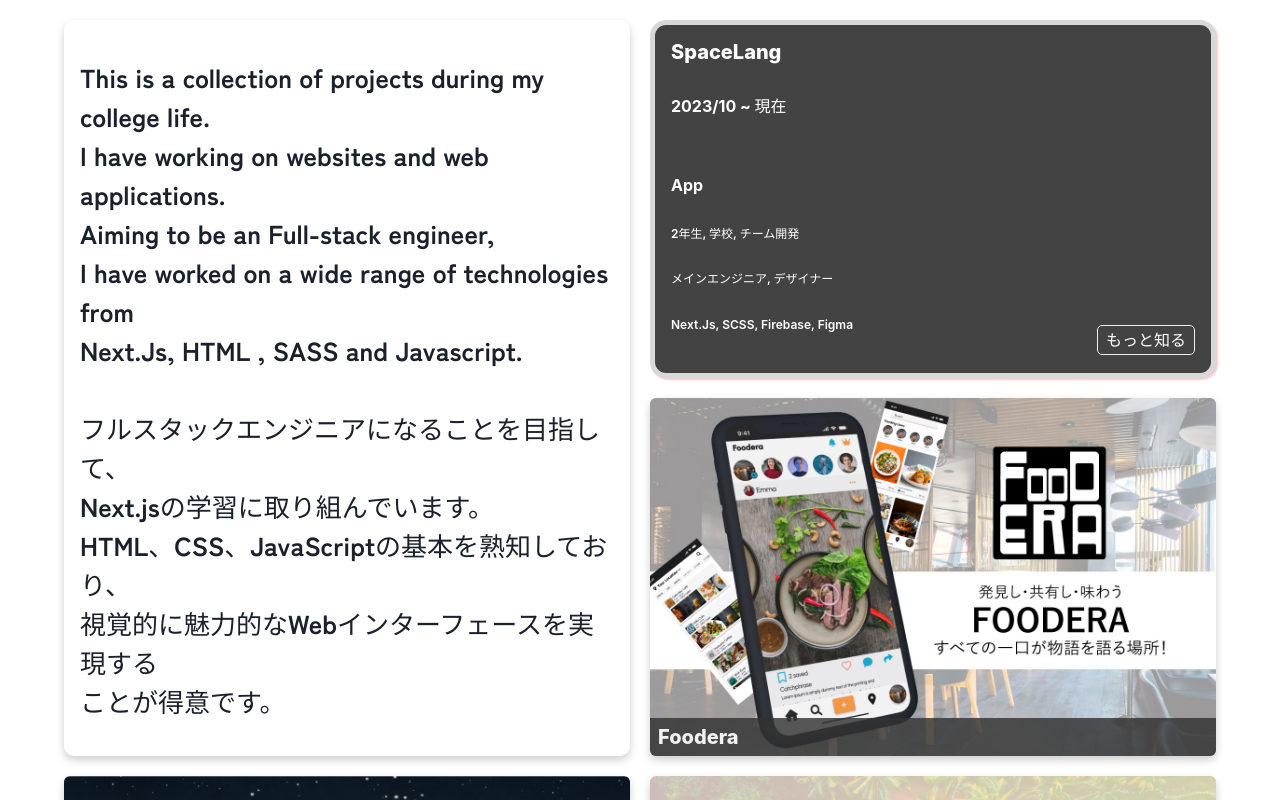
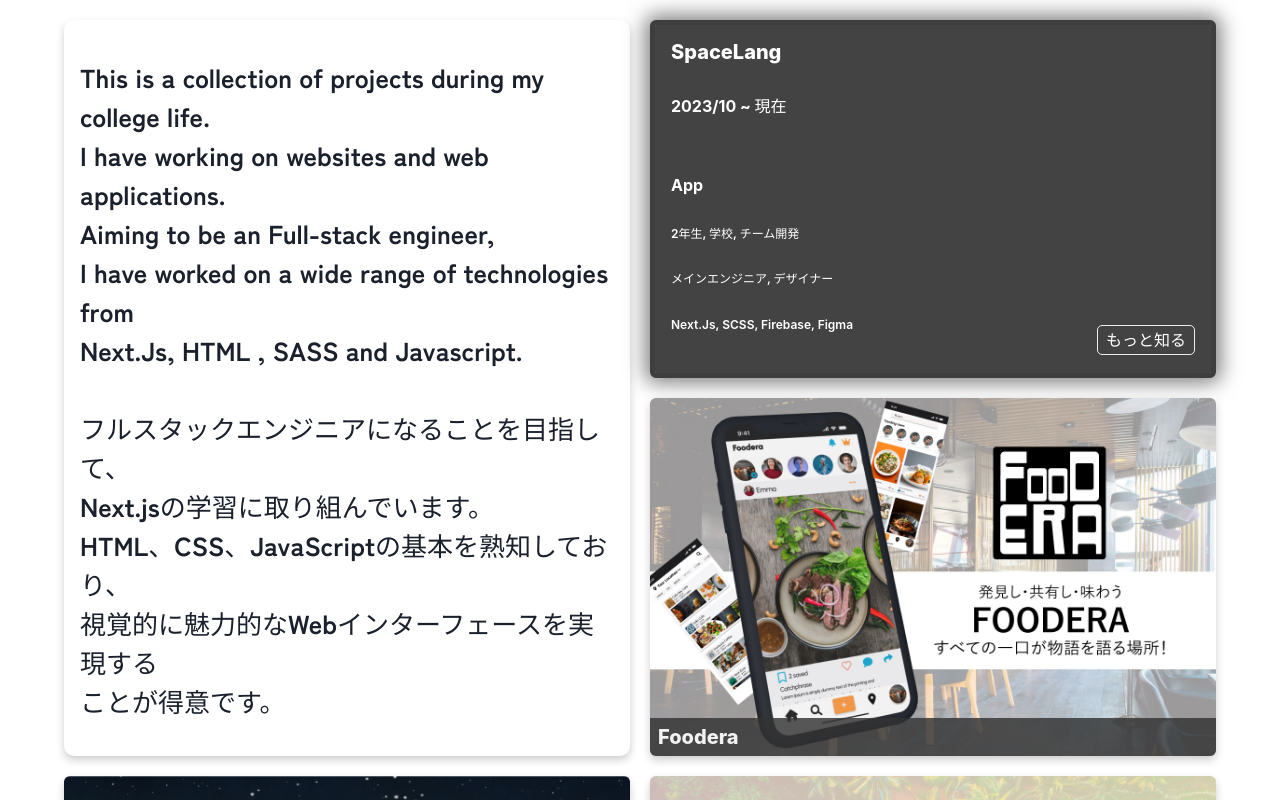
Before and after one commit to jasmix555/portfolio, a Next.js app: page /components/Works in a window 1280 px wide. In both pictures the pointer is over the element 933 px from the left and 199 px from the top of the page. Shown: the top 800 px of the page. Built offline with nearby package versions, Linux system fonts and the light colour scheme.

Commit message:
Update hover styles in Archive module.scss

```diff
--- a/src/styles/Archive.module.scss
+++ b/src/styles/Archive.module.scss
@@ -58,9 +58,8 @@
     }
 
     &:hover {
-      border: solid 5px #d7d7d7d0;
-      border-radius: 1.6rem;
-      box-shadow: 2px 2px 2px rgba(199, 0, 0, 0.2);
+      border: solid 5px #3e3e3e;
+      box-shadow: 0px 0px 20px 5px rgba(0, 0, 0, 0.5);
     }
 
     &:hover {
```
